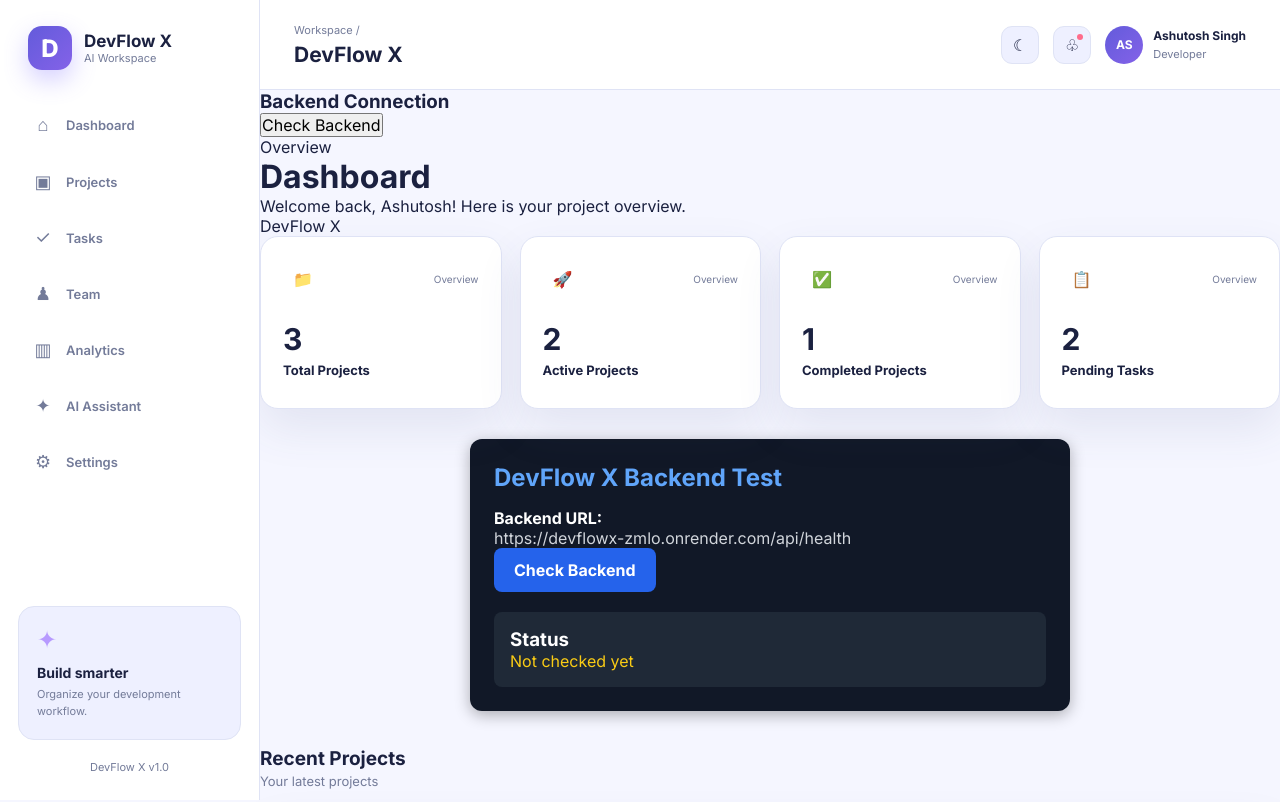
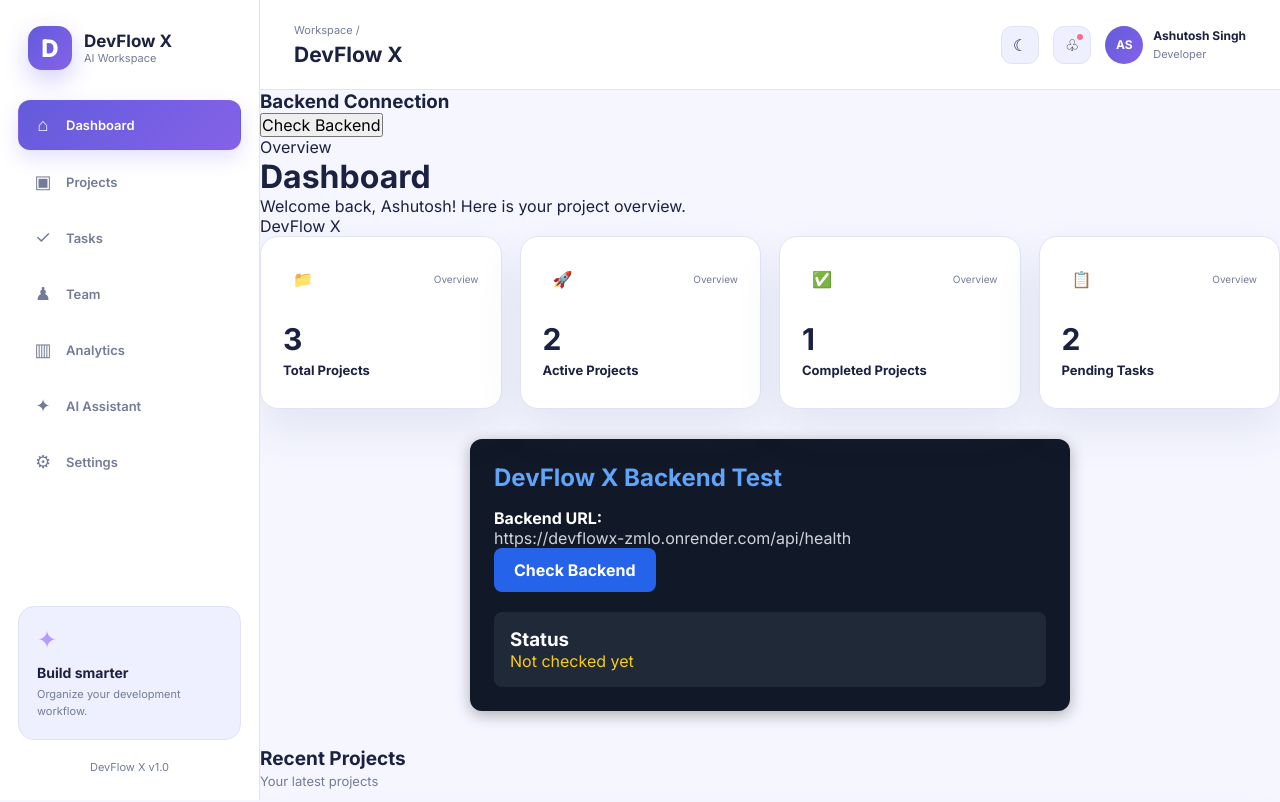
Before and after one commit to ashutoshsinghthakur0827-wq/DevFlowX, a React (Vite) app in the folder frontend-react/: page /dashboard in a window 1280 px wide. Shown: the top 802 px of the page. Built offline with nearby package versions, Linux system fonts and the light colour scheme.

Commit message:
Update Sidebar.jsx

```diff
--- a/frontend-react/src/components/Sidebar.jsx
+++ b/frontend-react/src/components/Sidebar.jsx
@@ -1,10 +1,11 @@
+
 import { NavLink } from "react-router-dom";
 
 function Sidebar({ isOpen, closeSidebar }) {
   const menuItems = [
     {
       name: "Dashboard",
-      path: "/",
+      path: "/dashboard",
       icon: "⌂",
     },
     {
@@ -41,6 +42,8 @@ function Sidebar({ isOpen, closeSidebar }) {
 
   return (
     <>
+      {/* Overlay */}
+
       {isOpen && (
         <div
           className="sidebar-overlay"
@@ -48,7 +51,15 @@ function Sidebar({ isOpen, closeSidebar }) {
         ></div>
       )}
 
-      <aside className={`sidebar ${isOpen ? "sidebar-open" : ""}`}>
+      {/* Sidebar */}
+
+      <aside
+        className={`sidebar ${
+          isOpen ? "sidebar-open" : ""
+        }`}
+      >
+        {/* Brand */}
+
         <div className="brand">
           <div className="brand-logo">D</div>
 
@@ -58,28 +69,40 @@ function Sidebar({ isOpen, closeSidebar }) {
           </div>
         </div>
 
+        {/* Navigation */}
+
         <nav className="sidebar-navigation">
           {menuItems.map((item) => (
             <NavLink
               key={item.path}
               to={item.path}
-              end={item.path === "/"}
               onClick={closeSidebar}
               className={({ isActive }) =>
-                isActive ? "nav-link active" : "nav-link"
+                isActive
+                  ? "nav-link active"
+                  : "nav-link"
               }
             >
-              <span className="nav-icon">{item.icon}</span>
+              <span className="nav-icon">
+                {item.icon}
+              </span>
+
               <span>{item.name}</span>
             </NavLink>
           ))}
         </nav>
 
+        {/* Bottom Section */}
+
         <div className="sidebar-bottom">
           <div className="upgrade-card">
             <span>✦</span>
+
             <h3>Build smarter</h3>
-            <p>Organize your development workflow.</p>
+
+            <p>
+              Organize your development workflow.
+            </p>
           </div>
 
           <p className="sidebar-footer">
```
